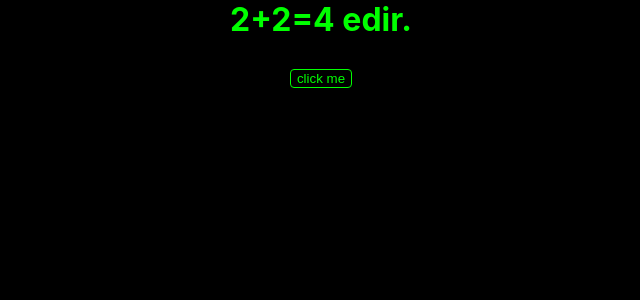
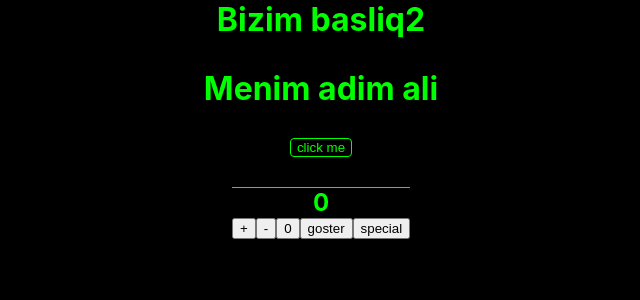
Before and after one commit to Ali-GreenHeart/first-react, a React (Create React App) app: page / in a window 1280 px wide. Shown: the top 300 px of the page, without its empty margins (319-959 px from the left). Built offline with nearby package versions, Linux system fonts and the light colour scheme.

Commit message:
add counter

```diff
--- a/src/App.js
+++ b/src/App.js
@@ -1,4 +1,5 @@
 import Button from "./components/Button";
+import Counter from "./components/Counter";
 import Heading from "./components/Heading";
 
 const divStyles = {
@@ -12,8 +13,10 @@ const divStyles = {
 function App() {
   return (
     <div style={divStyles}>
-      <Heading />
+      <Heading basliq="Bizim basliq2" />
+      <Heading basliq="Menim adim ali" />
       <Button />
+      <Counter />
     </div>
   );
 }
--- /dev/null
+++ b/src/components/Counter/index.js
@@ -0,0 +1,43 @@
+import { useState } from "react"
+
+function Counter() {
+    const [count, setCount] = useState(0)
+
+    return (
+        <div style={{
+            color: 'lime',
+            borderTop: '1px solid lime',
+            textAlign: 'center'
+        }}>
+            <h2>{count}</h2>
+            <button
+                onClick={() => {
+                    setCount(count + 1)
+                }}
+            >+</button>
+            <button
+                onClick={() => {
+                    setCount(count - 1)
+                }}
+            >-</button>
+            <button
+                onClick={() => {
+                    setCount(0)
+                }}
+            >0</button>
+            <button
+                onClick={() => {
+                    console.log(count)
+                }}
+            >goster</button>
+            <button
+                onClick={() => {
+                    let ed = +prompt('ededi daxil edin: ')
+                    setCount(ed)
+                }}
+            >special</button>
+        </div>
+    )
+}
+
+export default Counter;
--- a/src/components/Heading/index.js
+++ b/src/components/Heading/index.js
@@ -4,9 +4,9 @@ const h2Styles = {
     textAlign: 'center'
 }
 
-function Heading() {
+function Heading(props) {
     return (
-        <h1 style={h2Styles}>2+2={2 + 2} edir.</h1>
+        <h1 style={h2Styles}>{props.basliq}</h1>
     )
 }
 
```
